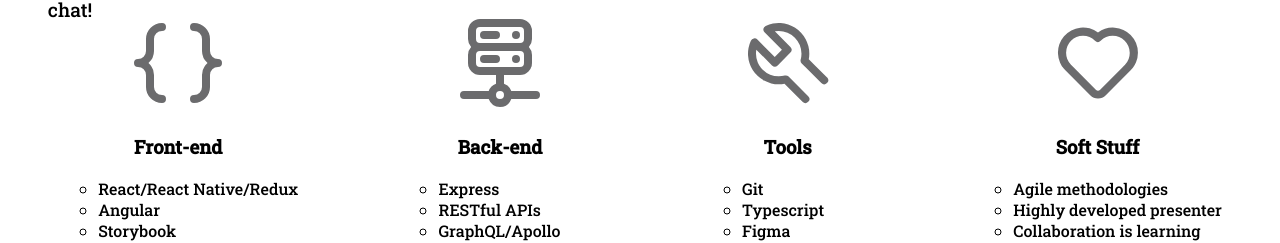
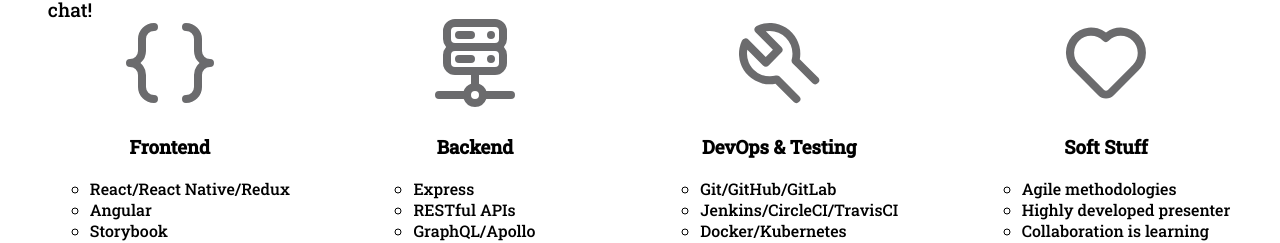
Before and after one commit to ajustinpatterson/Portfolio_Site_2021, a React (Vite) app: page / in a window 1280 px wide. Shown: the part 696-939 px from the top of the page. Built offline with nearby package versions, Linux system fonts and the light colour scheme.

Commit message:
refactor(frontpage): refactor to master json for labels

```diff
--- a/src/containers/FrontPage/FrontPage.tsx
+++ b/src/containers/FrontPage/FrontPage.tsx
@@ -8,12 +8,7 @@
 
 import './FrontPage.scss';
 
-import { frontPageBlurbs } from '../../master';
-
-type Skill = {
-  title: string;
-  details: string[];
-};
+import labels from '../../master.json';
 
 const FrontPage = () => {
   return (
@@ -22,7 +17,7 @@
         <div className="text">
           <h1 className="my-name">Justin Patterson</h1>
           <h4>FULL STACK SOFTWARE DEVELOPER</h4>
-          {frontPageBlurbs.map((blurb: string, index: number) => (
+          {labels.frontPageBlurbs.map((blurb: string, index: number) => (
             <p key={index} id="blurb">
               {blurb}
             </p>
@@ -44,13 +39,11 @@
             alt="unicoder"
             className="skill-img"
           />
-          <h3>Front-end</h3>
+          <h3>{labels.skills[0].title}</h3>
           <ul id="specific-skills">
-            <li>React/React Native/Redux</li>
-            <li>Angular</li>
-            <li>Storybook</li>
-            <li>SASS/CSS</li>
-            <li>FramerMotion</li>
+            {labels.skills[0].items.map((item: string, index: number) => (
+              <li key={index}>{item}</li>
+            ))}
           </ul>
         </div>
         <div id="main-skill">
@@ -60,35 +53,29 @@
             alt="back-end"
             className="skill-img"
           />
-          <h3>Back-end</h3>
+          <h3>{labels.skills[1].title}</h3>
           <ul id="specific-skills">
-            <li>Express</li>
-            <li>RESTful APIs</li>
-            <li>GraphQL/Apollo</li>
-            <li>SQL/Sequelize</li>
-            <li>MongoDB/ Mongoose</li>
+            {labels.skills[1].items.map((item: string, index: number) => (
+              <li key={index}>{item}</li>
+            ))}
           </ul>
         </div>
         <div id="main-skill-tools">
           <img id="tools" src={tools} alt="tools" className="skill-img" />
-          <h3>Tools</h3>
+          <h3>{labels.skills[2].title}</h3>
           <ul id="specific-skills">
-            <li>Git</li>
-            <li>Typescript</li>
-            <li>Figma</li>
-            <li>Docker</li>
-            <li>Mocha/Chai/Jest</li>
+            {labels.skills[2].items.map((item: string, index: number) => (
+              <li key={index}>{item}</li>
+            ))}
           </ul>
         </div>
         <div id="main-skill-care">
           <img id="care" src={care} alt="care" className="skill-img" />
-          <h3>Soft Stuff</h3>
+          <h3>{labels.skills[3].title}</h3>
           <ul id="specific-skills">
-            <li>Agile methodologies</li>
-            <li>Highly developed presenter</li>
-            <li>Collaboration is learning</li>
-            <li>Listening is primary</li>
-            <li>Curiosity drives everything</li>
+            {labels.skills[3].items.map((item: string, index: number) => (
+              <li key={index}>{item}</li>
+            ))}
           </ul>
         </div>
       </div>
--- /dev/null
+++ b/src/master.json
@@ -0,0 +1,49 @@
+{
+  "frontPageBlurbs": [
+    "Hi! I'm Justin, a full stack developer living in Barcelona, Spain. I specialize in React and Node.js, with an emphasis on clean, modern design.",
+    "I've worked in teams of 2-10 developers with aggressive deadlines to deliver clean user experiences on CI/CD platforms such as Gitlab, Jenkins, Heroku and Netlify, with deep roots in Git version control and testing suites such as Mocha/Chai, Jest, Cucumber and Playwright.",
+    "My background in education means that I strive to write code that is semantic, well-organized, and tells a story, all while utilizing honed presentation skills and changing hats all the time. I am also well acquainted with AI tools like Claude and GitHub Copilot. Have a look at my portfolio to see my work, and feel free to connect if you fancy a chat!"
+  ],
+  "skills": [
+    {
+      "title": "Frontend",
+      "items": [
+        "React/React Native/Redux",
+        "Angular",
+        "Storybook",
+        "SASS/CSS",
+        "FramerMotion"
+      ]
+    },
+    {
+      "title": "Backend",
+      "items": [
+        "Express",
+        "RESTful APIs",
+        "GraphQL/Apollo",
+        "SQL/Sequelize",
+        "MongoDB/ Mongoose"
+      ]
+    },
+    {
+      "title": "DevOps & Testing",
+      "items": [
+        "Git/GitHub/GitLab",
+        "Jenkins/CircleCI/TravisCI",
+        "Docker/Kubernetes",
+        "Mocha/Chai/Jest",
+        "Cucumber/Playwright"
+      ]
+    },
+    {
+      "title": "Soft Stuff",
+      "items": [
+        "Agile methodologies",
+        "Highly developed presenter",
+        "Collaboration is learning",
+        "Listening is primary",
+        "Curiosity drives everything"
+      ]
+    }
+  ]
+}
--- a/src/master.ts
+++ /dev/null
@@ -1,5 +0,0 @@
-export const frontPageBlurbs = [
-  "Hi! I'm Justin, a full stack developer living in Barcelona, Spain. I specialize in React and Node.js, with an emphasis on clean, modern design.",
-  "I've worked in teams of 2-10 developers with aggressive deadlines to deliver clean user experiences on CI/CD platforms such as Gitlab, Jenkins, Heroku and Netlify, with deep roots in Git version control and testing suites such as Mocha/Chai, Jest, Cucumber and Playwright.",
-  'My background in education means that I strive to write code that is semantic, well-organized, and tells a story, all while utilizing honed presentation skills and changing hats all the time. I am also well acquainted with AI tools like Claude and GitHub Copilot. Have a look at my portfolio to see my work, and feel free to connect if you fancy a chat!',
-];
```
